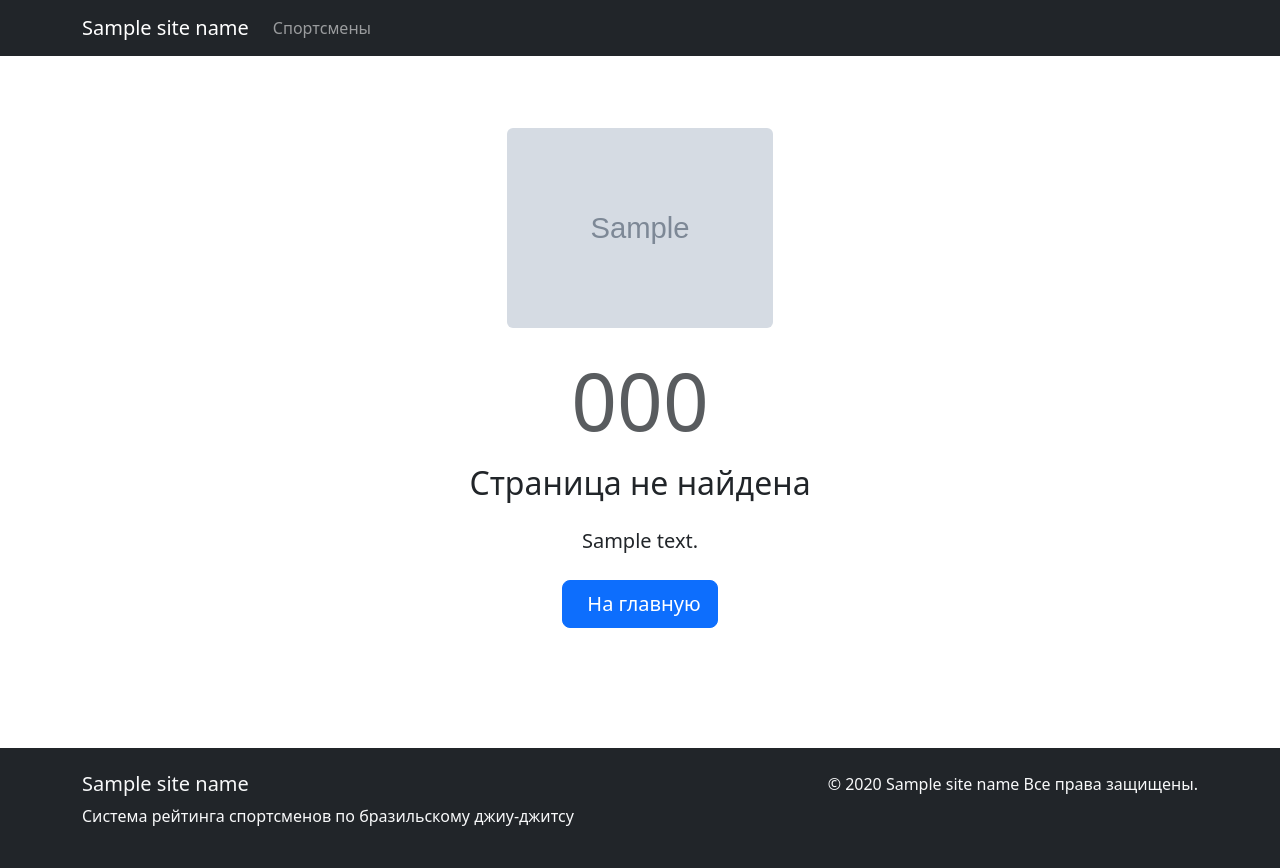
After one commit to krs83/bjj_rating, a Python web app: template frontend/templates/errors/404.html in a window 1280 px wide. The commit adds this page. Run offline with Jinja, Linux system fonts and the light colour scheme; the template is opened without the code that fills it: most values are stand-ins (such as "Sample title", 1, 10 or a date in 2020); grey boxes marked "Sample" are stand-in pictures.

Commit message:
feat: Добавил общий обработчик 404 ошибки

```diff
--- a/backend/src/config.py
+++ b/backend/src/config.py
@@ -1,3 +1,4 @@
+from datetime import datetime
 from pathlib import Path
 from pydantic_settings import BaseSettings, SettingsConfigDict
 
@@ -29,6 +30,7 @@ class Settings(BaseSettings):
     POSTGRES_DB: str | None = None
 
     HEADER_IMAGE: str = "/static/images/grand-slam.png"
+    CURRENT_YEAR: int = datetime.now().year
 
     #Для локально разработки .env.local, для докера - .env.docker
     model_config = SettingsConfigDict(env_file=BASE_DIR / ".env.local")
--- a/frontend/endpoints/index.py
+++ b/frontend/endpoints/index.py
@@ -23,6 +23,7 @@ async def main_page(request: Request,
         {
             "request": request,
             "site_name": settings.SITENAME,
+            "current_year": settings.CURRENT_YEAR,
             "header_image": settings.HEADER_IMAGE,
             "limit": 10,
             "athletes": athletes
--- a/frontend/templates/components/footer.html
+++ b/frontend/templates/components/footer.html
@@ -6,7 +6,7 @@
         <p>Система рейтинга спортсменов по бразильскому джиу-джитсу</p>
       </div>
       <div class="col-md-6 text-md-end">
-        <p>&copy; 2025 {{site_name}} Все права защищены.</p>
+        <p>&copy; {{current_year}} {{site_name}} Все права защищены.</p>
       </div>
     </div>
   </div>
--- /dev/null
+++ b/frontend/templates/errors/404.html
@@ -0,0 +1,32 @@
+<!-- frontend/templates/errors/404.html -->
+{% extends "base.html" %}
+
+{% block title %}Страница не найдена - {{ site_name }}{% endblock %}
+
+{% block content %}
+<div class="container text-center py-5">
+    <div class="row justify-content-center">
+        <div class="col-md-6">
+            <!-- Картинка -->
+            <div class="mb-4">
+                <img src="{{ header_image }}"
+                     alt="404"
+                     class="img-fluid rounded"
+                     style="max-height: 200px; object-fit: cover;">
+            </div>
+
+            <!-- Текст -->
+            <h1 class="display-1 text-muted mb-3">{{ status_code }}</h1>
+            <h2 class="mb-4">Страница не найдена</h2>
+            <p class="lead mb-4">
+                {{ detail }}
+            </p>
+
+            <!-- Ссылка на главную -->
+            <a href="/" class="btn btn-primary btn-lg" hx-boost="true">
+                <i class="fas fa-home me-2"></i>На главную
+            </a>
+        </div>
+    </div>
+</div>
+{% endblock %}
```
Also changed, not shown: backend/src/exceptions/core.py (added, +21 -0 lines), backend/src/main.py (+16 -11 lines), frontend/endpoints/athletes.py (+8 -9 lines), frontend/templates/errors/__init__.py (added).
